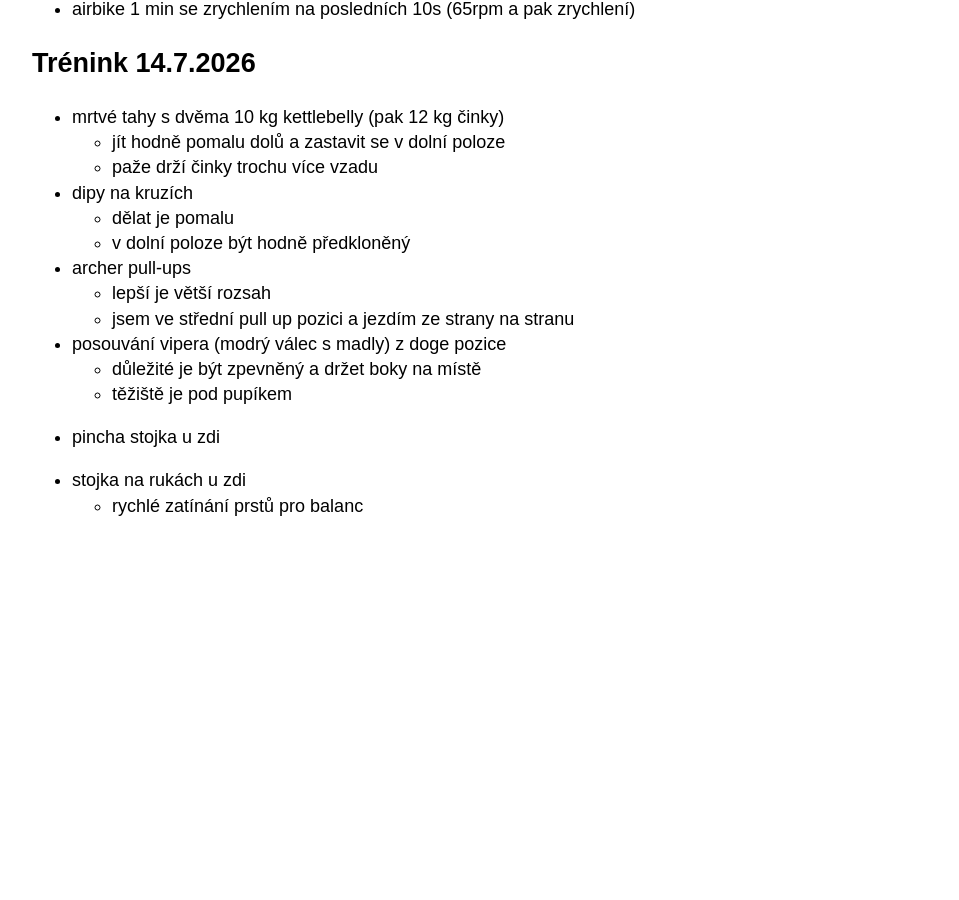
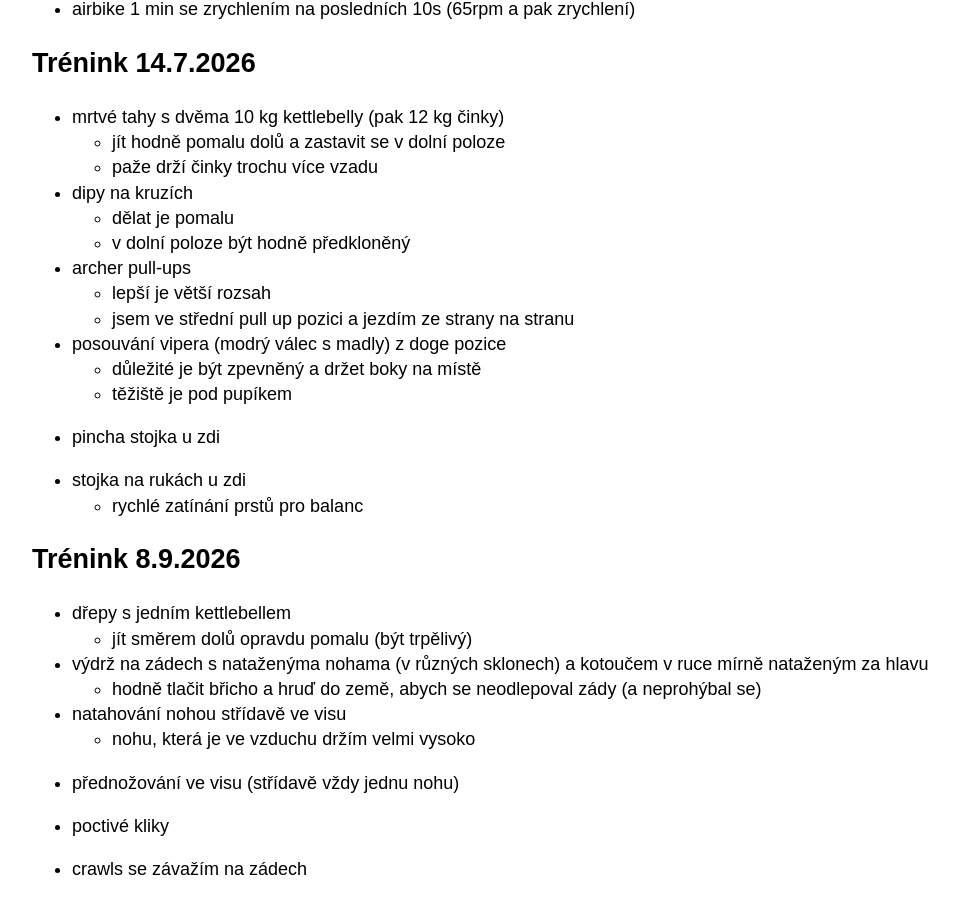
Before and after one commit to hartmaj2/hartmaj2.github.io, a Jekyll site: the page built from sections/sports/fitness.md, in a window 1280 px wide and 900 px high, scrolled down 15065 px. Shown: the whole window, without its empty margins (158-1117 px from the left). Built offline with Jekyll 4.4.1, drawn with Linux system fonts in a browser that asks for light colours; before the commit the page ends 15602 px from its top, so only the background shows below that.

Commit message:
Update fitness

```diff
--- a/sections/sports/fitness.md
+++ b/sections/sports/fitness.md
@@ -705,3 +705,20 @@ minutu běžky
 
 - stojka na rukách u zdi
   - rychlé zatínání prstů pro balanc
+
+## Trénink 8.9.2026
+
+- dřepy s jedním kettlebellem
+  - jít směrem dolů opravdu pomalu (být trpělivý)
+
+- výdrž na zádech s nataženýma nohama (v různých sklonech) a kotoučem v ruce mírně nataženým za hlavu
+  - hodně tlačit břicho a hruď do země, abych se neodlepoval zády (a neprohýbal se)
+
+- natahování nohou střídavě ve visu
+  - nohu, která je ve vzduchu držím velmi vysoko
+
+- přednožování ve visu (střídavě vždy jednu nohu)
+
+- poctivé kliky
+
+- crawls se závažím na zádech
```
